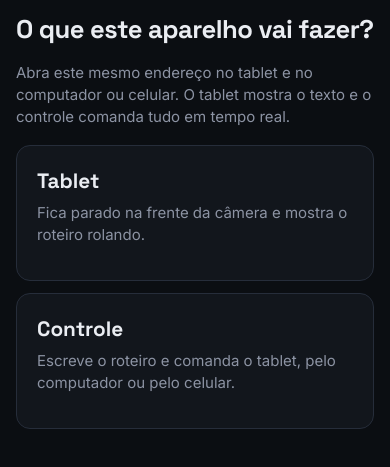
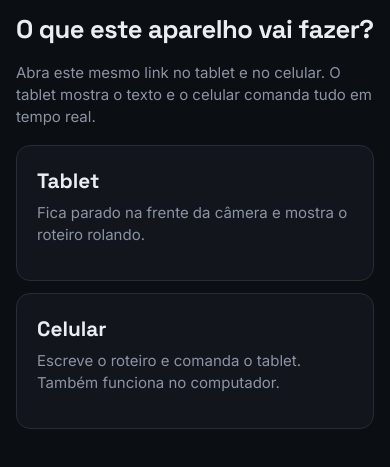
Before and after one commit to Smk-agency/teleprompter, a plain HTML site: page index.html in a window 390 px wide. Shown: the part 225-692 px from the top of the page. Drawn offline with Linux system fonts and the light colour scheme; no server answers.

Commit message:
Link único: escolha Tablet ou Celular sempre no endereço sem #
Co-Authored-By: Claude Opus 5.5 <noreply@anthropic.com>

```diff
--- a/index.html
+++ b/index.html
@@ -211,10 +211,10 @@ h3.sec{font-size:.92rem;margin:16px 0 8px;color:var(--muted)}
   <div class="pick-wrap">
     <div class="brand"><span class="mark" aria-hidden="true"><svg viewBox="0 0 24 24"><path d="M8 5l8 7-8 7" fill="none" stroke="currentColor" stroke-width="3" stroke-linecap="round" stroke-linejoin="round"/></svg></span>Teleprompter <small>SMK</small></div>
     <h1>O que este aparelho vai fazer?</h1>
-    <p class="sub">Abra este mesmo endereço no tablet e no computador ou celular. O tablet mostra o texto e o controle comanda tudo em tempo real.</p>
+    <p class="sub">Abra este mesmo link no tablet e no celular. O tablet mostra o texto e o celular comanda tudo em tempo real.</p>
     <div class="pick-grid">
       <button class="pick" type="button" data-role="tablet"><strong>Tablet</strong><span>Fica parado na frente da câmera e mostra o roteiro rolando.</span></button>
-      <button class="pick" type="button" data-role="controle"><strong>Controle</strong><span>Escreve o roteiro e comanda o tablet, pelo computador ou pelo celular.</span></button>
+      <button class="pick" type="button" data-role="controle"><strong>Celular</strong><span>Escreve o roteiro e comanda o tablet. Também funciona no computador.</span></button>
     </div>
   </div>
 </section>
@@ -904,7 +904,7 @@ C.renderRemote=function(){
   }else if(NET.state==="off"){
     rHint.hidden=false;rHint.textContent="Sem conexão com o Firebase. Você ainda pode escrever roteiros neste aparelho.";
   }else if(!p){
-    rHint.hidden=false;rHint.textContent="Abra este mesmo endereço no tablet e escolha Tablet. Para abrir direto nesse modo, termine o endereço com #tablet.";
+    rHint.hidden=false;rHint.textContent="Abra este mesmo link no tablet e escolha Tablet.";
   }else rHint.hidden=true;
 
   var send=$("#cSend"),onTablet=!!(p&&p.sid&&p.sid===C.sel);
@@ -1006,7 +1006,7 @@ function leave(){
 }
 $$(".pick").forEach(function(b){b.addEventListener("click",function(){enter(b.dataset.role)})});
 var h="";try{h=(location.hash||"").slice(1)}catch(e){}
-var first=(h==="tablet"||h==="controle")?h:ls.get("tp:role",null);
+var first=(h==="tablet"||h==="controle")?h:null;
 if(first==="tablet"||first==="controle")enter(first);else picker.hidden=false;
 })();
 </script>
```
Also changed, not shown: 1 other file.
